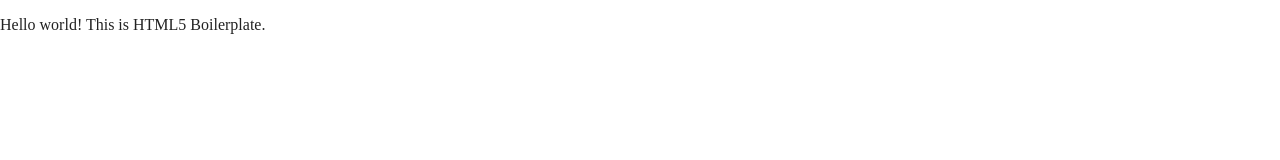
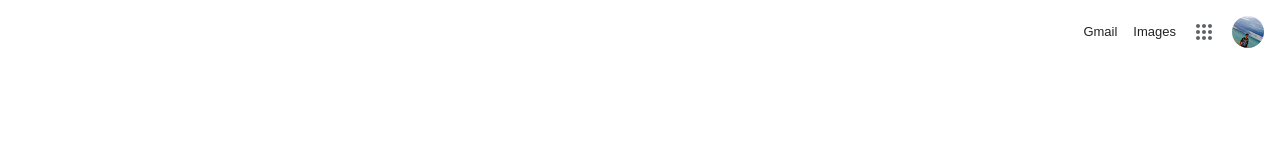
Before and after one commit to MariusSMA/google-homepage, a website built with Parcel: page index.html in a window 1280 px wide. Built offline with nearby package versions, Linux system fonts and the light colour scheme.

Commit message:
made the navbar, added the images, set prettier formatter

```diff
--- a/css/main.css
+++ b/css/main.css
@@ -260,3 +260,69 @@
     page-break-after: avoid;
   }
 }
+
+/* Mobile Layout */
+
+:root {
+  --black: rgba(0, 0, 0, 0.87);
+  --grey: rgb(112, 117, 122);
+  --blue: rgb(26, 13, 171);
+  --footer-bg: rgb(242, 242, 242);
+  --apps-icon-color: rgb(95, 99, 104);
+}
+
+*,
+*::before,
+*::after {
+  padding: 0;
+  margin: 0;
+  box-sizing: border-box;
+}
+
+body {
+  min-height: 100vh;
+  font-family: "Arial", sans-serif;
+}
+
+.container {
+  padding: 0 1rem;
+}
+
+.nav-links {
+  font-size: 0.8125rem;
+  display: flex;
+  align-items: center;
+  justify-content: flex-end;
+  gap: 1rem;
+  padding-top: 1rem;
+  list-style-type: none;
+}
+
+.nav-link {
+  color: var(--black);
+  text-decoration: none;
+}
+
+.nav-link:hover {
+  text-decoration: underline;
+}
+
+.nav-link-item:nth-of-type(3) {
+  width: 1.5rem;
+  height: 1.5rem;
+}
+
+.nav-link-item:last-of-type {
+  width: 2rem;
+  height: 2rem;
+}
+
+.apps-icon {
+  fill: var(--apps-icon-color);
+  width: 1.5rem;
+  height: 1.5rem;
+}
+
+.user-icon {
+  border-radius: 50%;
+}
--- a/index.html
+++ b/index.html
@@ -1,41 +1,80 @@
-<!doctype html>
+<!DOCTYPE html>
 <html class="no-js" lang="">
+  <head>
+    <meta charset="utf-8" />
+    <title>Google</title>
+    <meta content="" name="description" />
+    <meta content="width=device-width, initial-scale=1" name="viewport" />
 
-<head>
-  <meta charset="utf-8">
-  <title></title>
-  <meta name="description" content="">
-  <meta name="viewport" content="width=device-width, initial-scale=1">
+    <meta content="" property="og:title" />
+    <meta content="" property="og:type" />
+    <meta content="" property="og:url" />
+    <meta content="" property="og:image" />
 
-  <meta property="og:title" content="">
-  <meta property="og:type" content="">
-  <meta property="og:url" content="">
-  <meta property="og:image" content="">
-
-  <link rel="manifest" href="site.webmanifest">
-  <link rel="apple-touch-icon" href="icon.png">
+    <link href="site.webmanifest" rel="manifest" />
+    <link href="icon.png" rel="apple-touch-icon" />
     <!-- Place favicon.ico in the root directory -->
 
-  <link rel="stylesheet" href="css/normalize.css">
-  <link rel="stylesheet" href="css/main.css">
+    <link href="css/normalize.css" rel="stylesheet" />
+    <link href="css/main.css" rel="stylesheet" />
 
-  <meta name="theme-color" content="#fafafa">
+    <meta content="#fafafa" name="theme-color" />
   </head>
 
   <body>
+    <header class="header">
+      <div class="container">
+        <nav class="navbar">
+          <ul class="nav-links">
+            <li class="nav-link-item">
+              <a class="nav-link" href="#">Gmail</a>
+            </li>
+            <li class="nav-link-item">
+              <a class="nav-link" href="#">Images</a>
+            </li>
+            <li class="nav-link-item">
+              <svg class="apps-icon" focusable="false" viewBox="0 0 24 24">
+                <path
+                  d="M6,8c1.1,0 2,-0.9 2,-2s-0.9,-2 -2,-2 -2,0.9 -2,2 0.9,2 2,2zM12,20c1.1,0 2,-0.9 2,-2s-0.9,-2 -2,-2 -2,0.9 -2,2 0.9,2 2,2zM6,20c1.1,0 2,-0.9 2,-2s-0.9,-2 -2,-2 -2,0.9 -2,2 0.9,2 2,2zM6,14c1.1,0 2,-0.9 2,-2s-0.9,-2 -2,-2 -2,0.9 -2,2 0.9,2 2,2zM12,14c1.1,0 2,-0.9 2,-2s-0.9,-2 -2,-2 -2,0.9 -2,2 0.9,2 2,2zM16,6c0,1.1 0.9,2 2,2s2,-0.9 2,-2 -0.9,-2 -2,-2 -2,0.9 -2,2zM12,8c1.1,0 2,-0.9 2,-2s-0.9,-2 -2,-2 -2,0.9 -2,2 0.9,2 2,2zM18,14c1.1,0 2,-0.9 2,-2s-0.9,-2 -2,-2 -2,0.9 -2,2 0.9,2 2,2zM18,20c1.1,0 2,-0.9 2,-2s-0.9,-2 -2,-2 -2,0.9 -2,2 0.9,2 2,2z"
+                ></path>
+              </svg>
+            </li>
+            <li class="nav-link-item">
+              <img
+                alt="User Icon"
+                class="user-icon"
+                height="32"
+                src="./img/user-icon.jpg"
+                width="32"
+              />
+            </li>
+          </ul>
+        </nav>
+      </div>
+    </header>
+    <main class="main">
+      <div class="container"></div>
+    </main>
+    <footer class="footer">
+      <div class="container"></div>
+    </footer>
 
-  <!-- Add your site or application content here -->
-  <p>Hello world! This is HTML5 Boilerplate.</p>
     <script src="js/vendor/modernizr-3.11.2.min.js"></script>
     <script src="js/plugins.js"></script>
     <script src="js/main.js"></script>
 
     <!-- Google Analytics: change UA-XXXXX-Y to be your site's ID. -->
     <script>
-    window.ga = function () { ga.q.push(arguments) }; ga.q = []; ga.l = +new Date;
-    ga('create', 'UA-XXXXX-Y', 'auto'); ga('set', 'anonymizeIp', true); ga('set', 'transport', 'beacon'); ga('send', 'pageview')
+      window.ga = function () {
+        ga.q.push(arguments);
+      };
+      ga.q = [];
+      ga.l = +new Date();
+      ga("create", "UA-XXXXX-Y", "auto");
+      ga("set", "anonymizeIp", true);
+      ga("set", "transport", "beacon");
+      ga("send", "pageview");
     </script>
-  <script src="https://www.google-analytics.com/analytics.js" async></script>
+    <script async src="https://www.google-analytics.com/analytics.js"></script>
   </body>
-
 </html>
--- a/package.json
+++ b/package.json
@@ -13,5 +13,8 @@
   },
   "devDependencies": {
     "parcel-bundler": "^1.12.4"
+  },
+  "dependencies": {
+    "prettier": "^2.3.2"
   }
 }
```
Also changed, not shown: img/google-logo.png (added), img/user-icon.jpg (added), 1 other file. Lines whose indentation alone changed are shown as unchanged.
